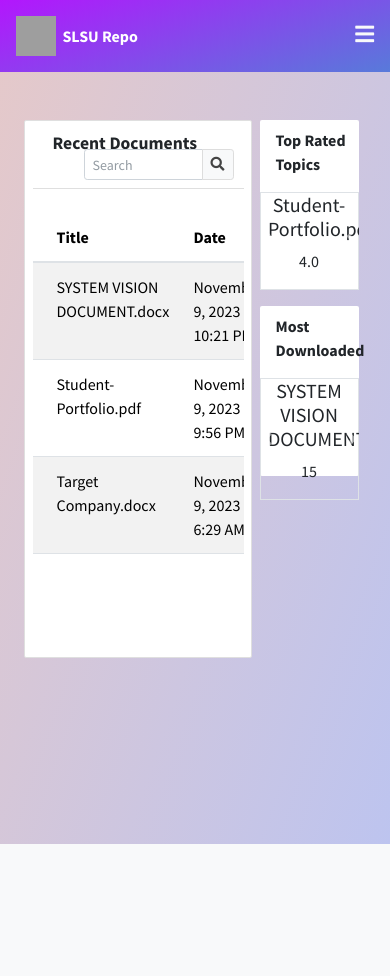
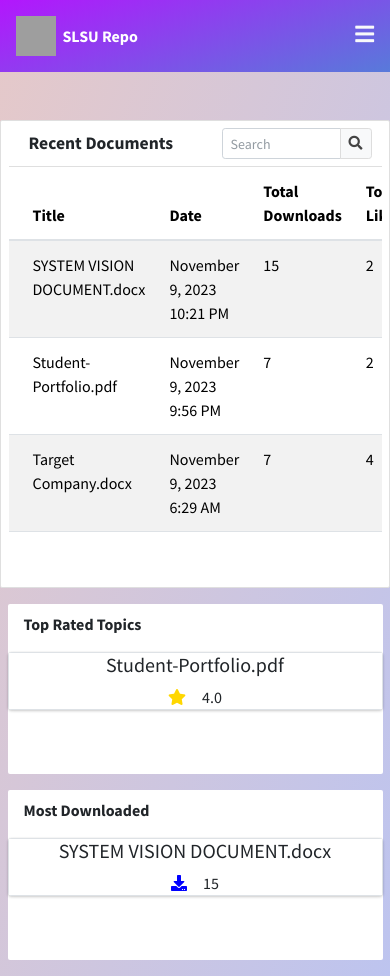
Before and after one commit to Lovely1801/Admin-Based-SLSU-Repo, a PHP site: page /home.php in a window 390 px wide. Before the commit the page ends 844 px from the top, so only its background shows below. Run offline with PHP 8.4, Linux system fonts and the light colour scheme; the visitor is signed in with stand-in values (Sample User, id 1); data comes from the database, SQL or seed files in the repository; data that the repository does not hold is empty; some libraries are stand-ins or nearby versions; grey boxes are pictures that could not be loaded.

Commit message:
[Subang] user home  responsive

```diff
--- a/home.php
+++ b/home.php
@@ -70,9 +70,9 @@ if(!isset($_SESSION['user_id'])){
 <body>
     <div class="please-no wrapper">
         <?php include 'navbar.php';?>
-        <div class="container-fluid pt-5">
-            <div class="row px-4">
-                <div class="main-content col-8 pb-5">
+        <div class="container mt-5">
+            <div class="row">
+                <div class="main-content col-12 col-sm-6 col-md-8 mb-3">
                     <div class='card-header'>
                         <h3 class="card-title"><strong>Recent Documents</strong></h3>
                         <div class="card-tools">
@@ -104,13 +104,13 @@ if(!isset($_SESSION['user_id'])){
                         </table>
                     </div>
                 </div>
-                <div class="col-4">
+                <div class="col-12 col-sm-6 col-md-4">
                     <div class="row">
                         <div class="col-12">
                             <div class="top-content mb-3">
                                 <p class='ps-3 pt-2'><strong>Top Rated Topics</strong></p>
                                 <div class="carousel slide" data-bs-ride='carousel' data-bs-interval="8000">
-                                    <div id='most-rated' class="carousel-inner">
+                                    <div id='most-rated' class="card carousel-inner">
                                         <!-- The data are fetch in ajax -->
                                     </div>
                                     <button class="carousel-control-prev" type="button" data-bs-target="#most-rated" data-bs-slide="prev">
@@ -128,7 +128,7 @@ if(!isset($_SESSION['user_id'])){
                             <div class="most-dl-content mb-3">
                                 <p class='ps-3 pt-2'><strong>Most Downloaded</strong></p>
                                 <div class="carousel slide" data-bs-ride='carousel' data-bs-interval="8000">
-                                    <div id='most-dl' class="carousel-inner">
+                                    <div id='most-dl' class="card carousel-inner">
                                         <!-- The data are fetch in ajax -->
                                     </div>
                                     <button class="carousel-control-prev" type="button" data-bs-target="#most-dl" data-bs-slide="prev">
@@ -213,17 +213,17 @@ if(!isset($_SESSION['user_id'])){
                         var topRateFile = '';
                         response.forEach(function(item, index){
                             if(index === 0){ // Check if it's the first item
-                                topRateFile += '<div class="carousel-item text-center active">';
-                                topRateFile += '<div class="carousel-box container-sm border rated-content">';
-                                topRateFile += '<h5>'+ item.file_name + '</h5>';
-                                topRateFile += '<p>'+ item.avg_rating + '</p>';
+                                topRateFile += '<div class="carousel-item active">';
+                                topRateFile += '<div class="d-flex flex-column justify-content-around align-items-center container-sm border rated-content">';
+                                topRateFile += '<h5 class="fontStyle">'+ item.file_name + '</h5>';
+                                topRateFile += '<span><span style="color: gold;"><i class="fa fa-regular fa-star"></i></span>&nbsp;&nbsp;&nbsp;&nbsp;&nbsp;'+ item.avg_rating + '</span>';
                                 topRateFile += '</div>';
                                 topRateFile += '</div>';
                             } else {
-                                topRateFile += '<div class="carousel-item text-center">';
-                                topRateFile += '<div class="carousel-box container-sm border rated-content">';
+                                topRateFile += '<div class="carousel-item">';
+                                topRateFile += '<div class="d-flex flex-column justify-content-around align-items-center container-sm border rated-content">';
                                 topRateFile += '<h5>'+ item.file_name + '</h5>';
-                                topRateFile += '<p>'+ item.avg_rating + '</p>';
+                                topRateFile += '<span><span style="color: gold;"><i class="fa fa-regular fa-star"></i></span>&nbsp;&nbsp;&nbsp;&nbsp;&nbsp;'+ item.avg_rating + '</span>';
                                 topRateFile += '</div>';
                                 topRateFile += '</div>';
                             }
@@ -246,16 +246,16 @@ if(!isset($_SESSION['user_id'])){
                         response.forEach(function(item, index){
                             if(index === 0){ // Check if it's the first item
                                 topFileDl += '<div class="carousel-item text-center active">';
-                                topFileDl += '<div class="carousel-box container-sm border rated-content">';
+                                topFileDl += '<div class="d-flex flex-column justify-content-around align-items-center container-sm border rated-content">';
                                 topFileDl += '<h5>'+ item.file_name + '</h5>';
-                                topFileDl += '<p>'+ item.download_count + '</p>';
+                                topFileDl += '<span><span style="color: blue;"><i class="fa fa-regular fa-download"></i></span>&nbsp;&nbsp;&nbsp;&nbsp;&nbsp;'+ item.download_count + '</span>';
                                 topFileDl += '</div>';
                                 topFileDl += '</div>';
                             } else {
                                 topFileDl += '<div class="carousel-item text-center">';
-                                topFileDl += '<div class="carousel-box container-sm border rated-content">';
+                                topFileDl += '<div class="d-flex flex-column justify-content-around align-items-center container-sm border rated-content">';
                                 topFileDl += '<h5>'+ item.file_name + '</h5>';
-                                topFileDl += '<p>'+ item.download_count + '</p>';
+                                topFileDl += '<span><span style="color: blue;"><i class="fa fa-regular fa-download"></i></span>&nbsp;&nbsp;&nbsp;&nbsp;&nbsp;'+ item.download_count + '</span>';
                                 topFileDl += '</div>';
                                 topFileDl += '</div>';
                             }
```
